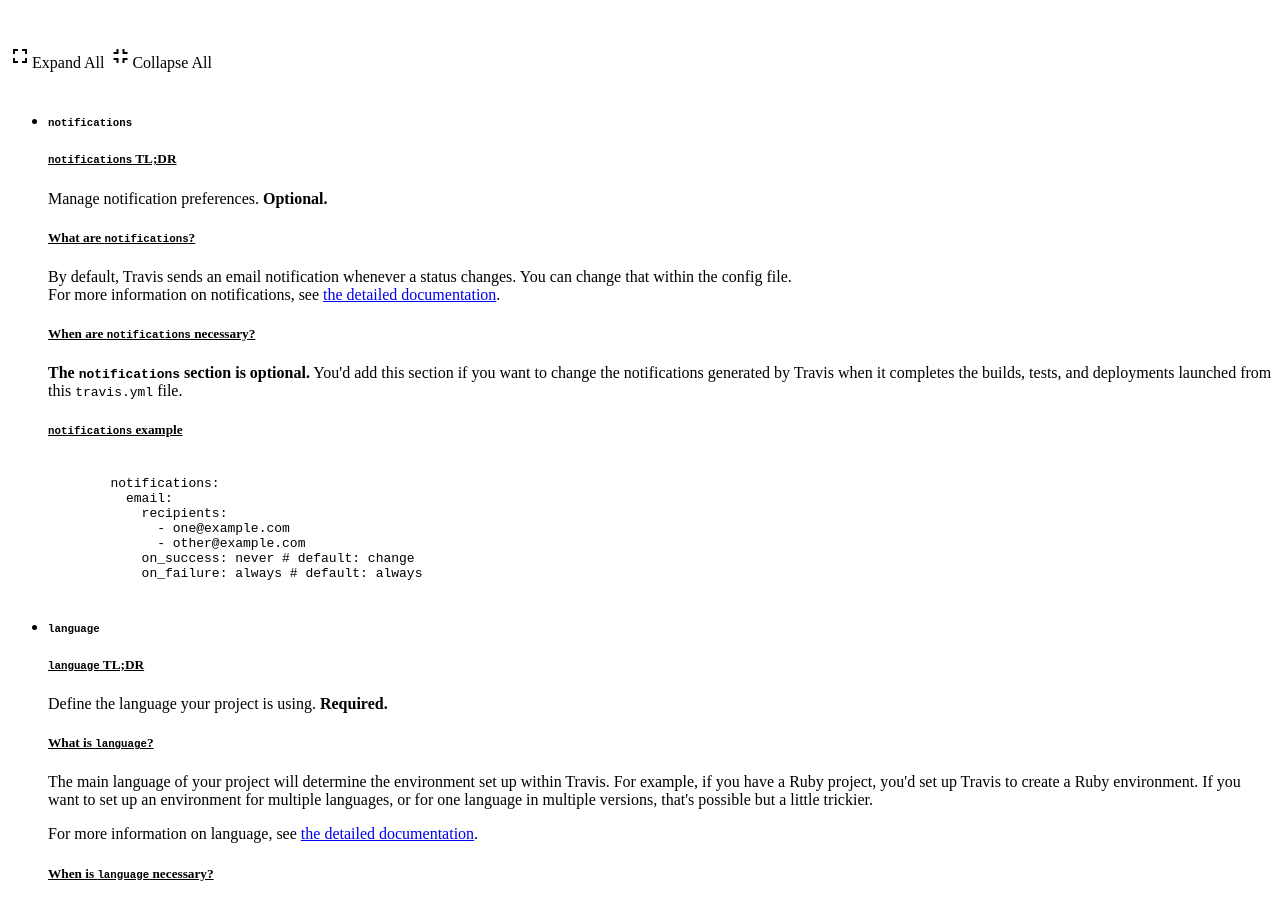
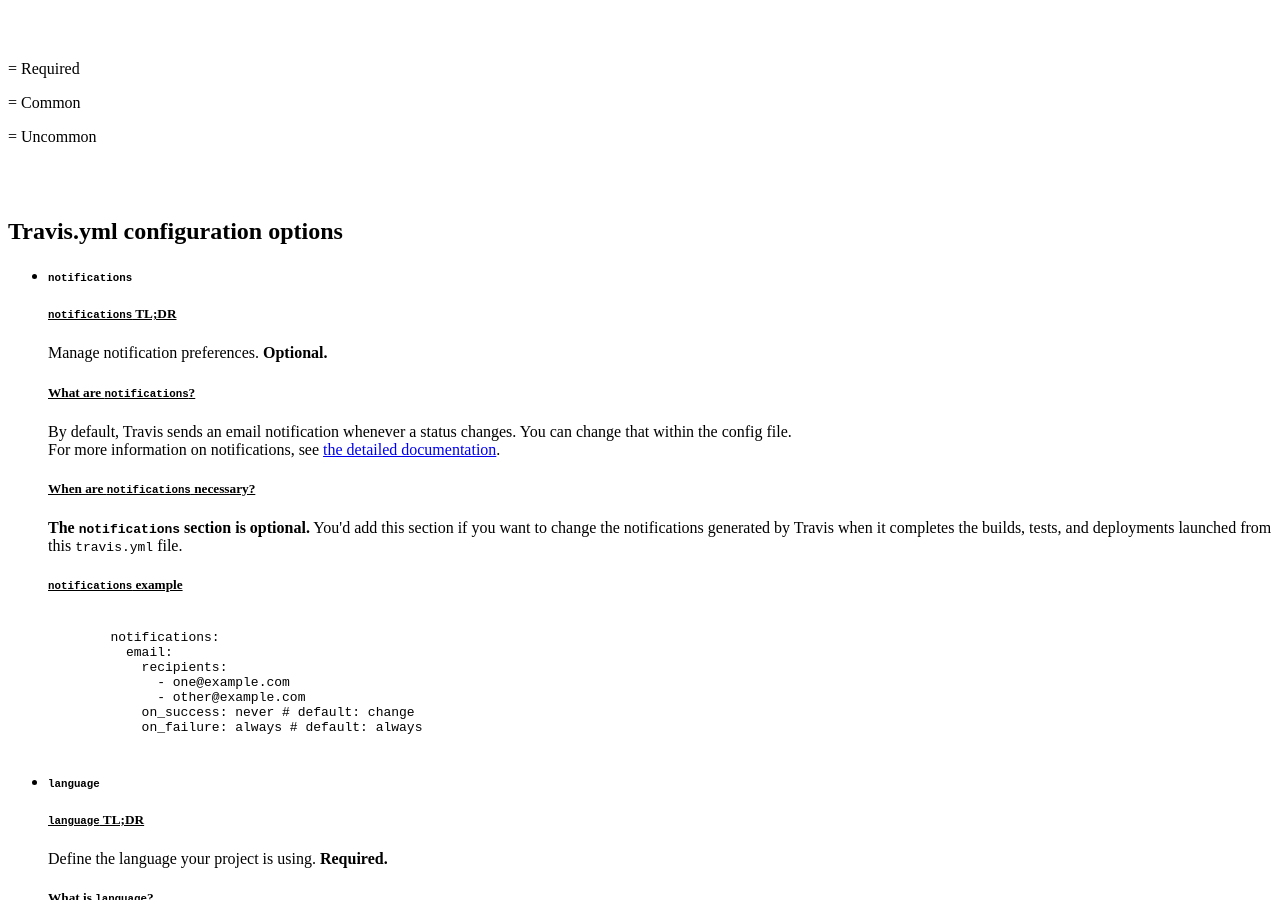
Before and after one commit to brianamarie/test-jekyll, a Jekyll site: the page built from index.html, in a window 1280 px wide and 900 px high. Built offline with Jekyll 4.4.1, drawn with Linux system fonts in a browser that asks for light colours; nearby versions of some CDN libraries; a script that is not in the unit is left out.

Commit message:
add half stars

```diff
--- a/_includes/before_install.html
+++ b/_includes/before_install.html
@@ -1,5 +1,5 @@
 <li>
-  <div class="collapsible-header"><i class="mdi-toggle-star-outline"></i>
+  <div class="collapsible-header"><i class="mdi-toggle-star-half"></i>
     <h5><code>before_install</code></h5>
   </div>
   <div class="collapsible-body">
--- a/_includes/before_script.html
+++ b/_includes/before_script.html
@@ -1,5 +1,5 @@
 <li>
-  <div class="collapsible-header"><i class="mdi-toggle-star-outline"></i>
+  <div class="collapsible-header"><i class="mdi-toggle-star-half"></i>
     <h5><code>before_script</code></h5>
   </div>
   <div class="collapsible-body">
--- a/_includes/install.html
+++ b/_includes/install.html
@@ -1,5 +1,5 @@
 <li>
-  <div class="collapsible-header"><i class="mdi-toggle-star-outline"></i>
+  <div class="collapsible-header"><i class="mdi-toggle-star-half"></i>
     <h5><code>install</code></h5>
   </div>
   <div class="collapsible-body">
--- a/_includes/script.html
+++ b/_includes/script.html
@@ -1,5 +1,5 @@
 <li>
-  <div class="collapsible-header"><i class="mdi-toggle-star-outline"></i>
+  <div class="collapsible-header"><i class="mdi-toggle-star-half"></i>
     <h5><code>script</code></h5>
   </div>
   <div class="collapsible-body">
--- a/index.html
+++ b/index.html
@@ -36,10 +36,20 @@
   <div class="container">
     <br />
     <br />
+    <div class="collapsible-header"><i class="mdi-toggle-star"></i>
+      <p> = Required</p>
+      <i class="mdi-toggle-star-half"></i>
+      <p> = Common</p>
+      <i class="mdi-toggle-star-outline"></i>
+      <p> = Uncommon</p>
+    </div>
+    <br><br>
+    <!--
     <a class="waves-effect waves-light btn" onClick="expandAll();"><i class="material-icons left">fullscreen</i>Expand All</a>
     <a class="waves-effect waves-light btn" onClick="collapseAll();"><i class="material-icons left">fullscreen_exit</i>Collapse All</a>
     <br />
-    <br />
+    <br />-->
+    <h2>Travis.yml configuration options</h2>
     <ul class="collapsible" data-collapsible="expandable">
       {% include notifications.html %}
       {% include language.html %}
```
